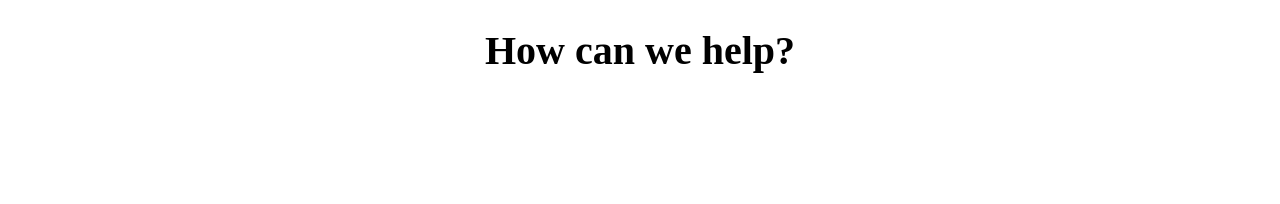
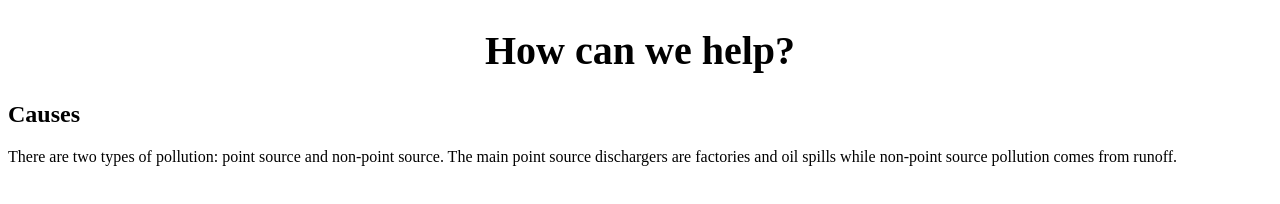
Before and after one commit to emieckey/Portfolio, a plain HTML site: page emioceanpollution.html in a window 1280 px wide. Drawn offline with Linux system fonts and the light colour scheme.

Commit message:
Update emioceanpollution.html

```diff
--- a/emioceanpollution.html
+++ b/emioceanpollution.html
@@ -11,6 +11,8 @@ h1 {
 <body>
 
 <h1>How can we help?</h1>
+<h2>Causes</h2>
+<p>There are two types of pollution: point source and non-point source. The main point source dischargers are factories and oil spills while non-point source pollution comes from runoff. </p>
 
 
 </body>
```
